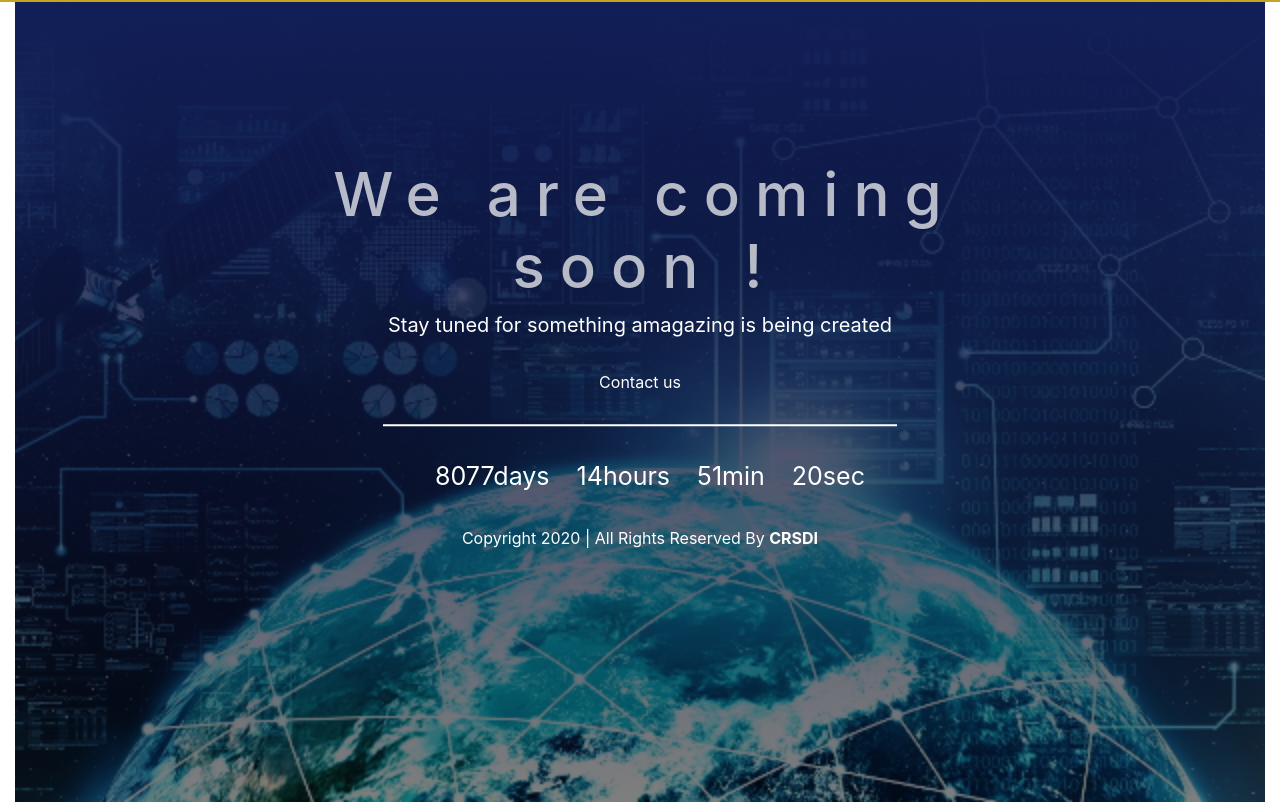
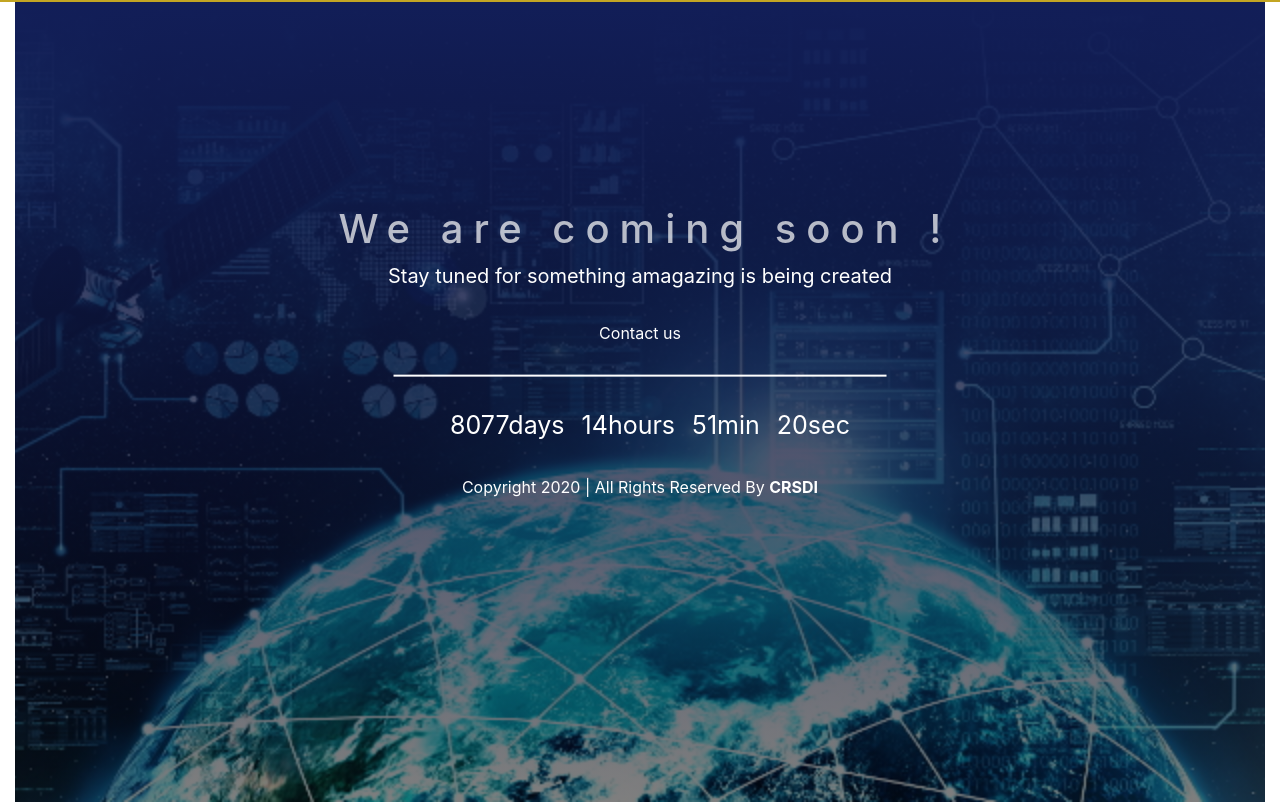
Before and after one commit to MUHESI/cresvirtus, a plain HTML site: page index.html in a window 1280 px wide. Shown: the part 110-912 px from the top of the page. Drawn offline with Linux system fonts and the light colour scheme.

Commit message:
sauvegarde avec un chronogramme from update lenovo

```diff
--- a/css/style.css
+++ b/css/style.css
@@ -88,8 +88,8 @@ header {
 }
 header h1 {
   margin-top: 20%;
-  font-size: 60px;
-  letter-spacing: 15px;
+  font-size: 40px;
+  letter-spacing: 10px;
   transition: 0.5s;
   opacity: 0.7;
   transform: translateX(+5px);
@@ -115,7 +115,7 @@ header p {
 
   margin-top: 5%;
   font-size: 25px;
-  word-spacing: 20px;
+  word-spacing: 10px;
   transition: 0.8s;
   transform:translateX(+10px);
 }
```
